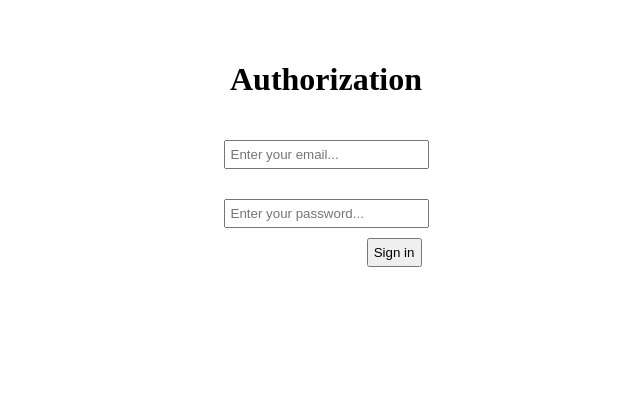
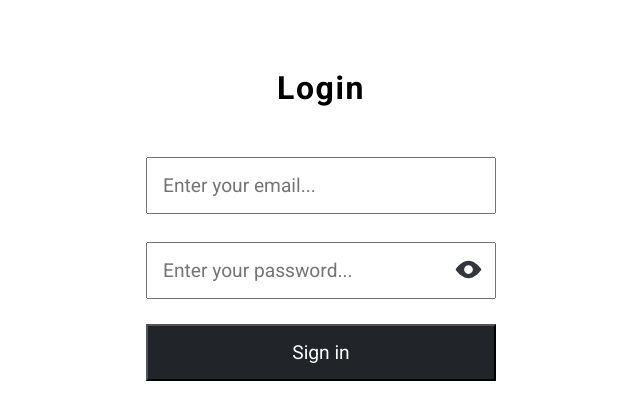
Before and after one commit to akatimer/eCommerceApplication, a React (Vite) app: page / in a window 1280 px wide. Shown: the top 420 px of the page, without its empty margins (314-954 px from the left). Built offline with nearby package versions, Linux system fonts and the light colour scheme.

Commit message:
feat: add view/hide button and basic styles

```diff
--- a/src/components/Form/Form.css
+++ b/src/components/Form/Form.css
@@ -1,30 +1,71 @@
+@import url('https://fonts.googleapis.com/css2?family=Roboto:wght@400;700&display=swap');
+@import url('https://fonts.googleapis.com/css2?family=Montserrat:ital@1&display=swap');
+
+* {
+  font-family: 'Roboto', sans-serif;
+}
 .form-wrapper {
-  max-width: 500px;
+  width: 400px;
   margin: 0 auto;
   display: flex;
   flex-direction: column;
-  align-items: center;
-  padding: 2rem;
+  padding: 20px;
 }
 
 .auth-form {
+  max-width: 350px;
   display: flex;
   flex-direction: column;
-  align-items: center;
+  padding: 20px;
 }
 
+.form-title {
+  text-align: center;
+  letter-spacing: 0.1rem;
+}
 input {
-  padding: 5px;
+  padding: 15px;
+  font-size: 1.2rem;
   width: 100%;
-  margin-bottom: 10px;
+  box-sizing: border-box;
 }
 
 .submit-button {
-  padding: 5px;
-  align-self: flex-end;
+  font-size: 1.2rem;
+  color: #ffff;
+  margin-top: 25px;
+  padding: 15px;
+  width: 100%;
+  background-color: #212529;
+  cursor: pointer;
 }
 
 .validation-message {
-  min-height: 20px;
+  font-family: 'Montserrat', sans-serif;
+  min-height: 18px;
+  font-size: 0.8rem;
+  margin: 5px 0;
   align-self: flex-start;
 }
+.input-wrapper {
+  position: relative;
+  width: 100%;
+}
+
+.password-toggle {
+  position: absolute;
+  top: 10px;
+  right: 10px;
+  display: block;
+  width: 35px;
+  height: 35px;
+  background-repeat: no-repeat;
+  background-size: cover;
+  cursor: pointer;
+}
+.hide-toggle {
+  background-image: url('../../assets/icons/LoginPage/hide-toggle.svg');
+}
+.view-toggle {
+  background-image: url('../../assets/icons/LoginPage/view-toggle.svg');
+}
--- a/src/components/Form/Form.tsx
+++ b/src/components/Form/Form.tsx
@@ -13,6 +13,8 @@ export default function Form(): ReactElement {
   const [passwordMessageColor, setPasswordMessageColor] = useState('');
   const [emailMessage, setEmailMessage] = useState('');
   const [emailMessageColor, setEmailMessageColor] = useState('');
+  const [type, setType] = useState('password');
+  const [toggleClass, setToggleClass] = useState('view-toggle');
 
   function passwordHandler(event: ChangeEvent<HTMLInputElement>): void {
     const password = event.target.value;
@@ -34,14 +36,24 @@ export default function Form(): ReactElement {
       setEmailMessageColor(colors.invalidColor);
     }
   }
+  function toggleHandler(): void {
+    if (type === 'password') {
+      setType('text');
+      setToggleClass('hide-toggle');
+    } else {
+      setType('password');
+      setToggleClass('view-toggle');
+    }
+  }
 
   return (
     <div className="form-wrapper">
-      <h1>Authorization</h1>
-      <form className="auth-form">
+      <form className="auth-form" onSubmit={(e): void => e.preventDefault()}>
+        <h1 className="form-title">Login</h1>
         <div className="validation-message" style={{ color: emailMessageColor }}>
           {emailMessage}
         </div>
+        <div className="input-wrapper">
           <input
             type="email"
             placeholder="Enter your email..."
@@ -50,17 +62,24 @@ export default function Form(): ReactElement {
             }}
             required
           ></input>
+        </div>
         <div className="validation-message" style={{ color: passwordMessageColor }}>
           {passwordMessage}
         </div>
+        <div className="input-wrapper">
           <input
-          type="password"
+            type={type}
             placeholder="Enter your password..."
             onChange={(e): void => {
               passwordHandler(e);
             }}
             required
           ></input>
+          <div
+            className={`password-toggle ${toggleClass}`}
+            onClick={(): void => toggleHandler()}
+          ></div>
+        </div>
         <button className="submit-button" type="submit">
           Sign in
         </button>
```
Also changed, not shown: src/assets/icons/LoginPage/hide-toggle.svg (added), src/assets/icons/LoginPage/view-toggle.svg (added). Lines whose indentation alone changed are shown as unchanged.
